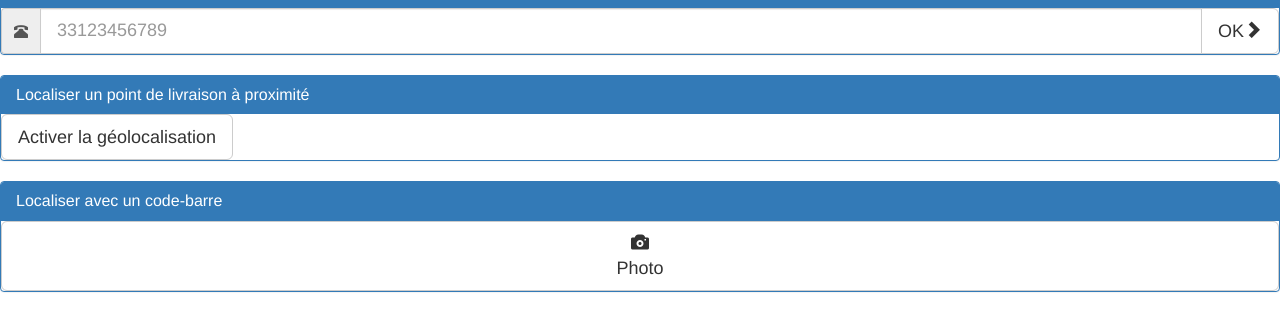
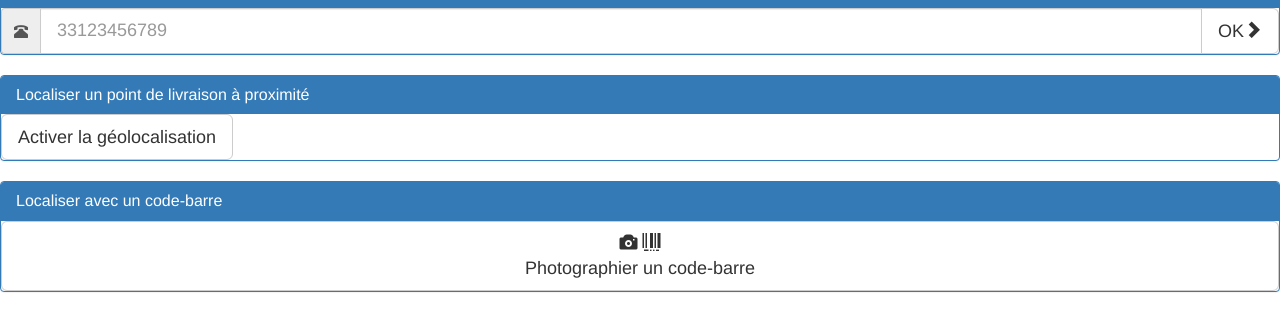
Before and after one commit to LaPosteSNA/locpin, a plain HTML site: page index.html in a window 1280 px wide. Shown: the part 107-438 px from the top of the page. Drawn offline with Linux system fonts and the light colour scheme.

Commit message:
updated index.html photoBtn

```diff
--- a/index.html
+++ b/index.html
@@ -63,15 +63,14 @@
 					<h1 class="panel-title">Localiser avec un code-barre</h1>
 				</div>
 				<div class="panel-content">
-					<!-- <button type="button" class="btn btn-primary btn-lg btn-block">Scanner un code-barre <span class="glyphicon glyphicon-barcode" aria-hidden="true"></span></button> -->
-					<!-- <div class="panel panel-default" id="yourElement"></div> -->
 					<div class="btn-group btn-group-justified" role="group">
+						<!-- Realtime barcode scanning! It's incomplete for now, but you can go ahead and try it. -->
 						<!-- <div class="btn-group" role="group">
 							<button id="quaggaBtn" type="button" class="btn btn-default btn-lg"><span class="glyphicon glyphicon-barcode"></span><br/>Scan</button>
 						</div> -->
 						<div class="btn-group" role="group">
 							<div class="fake-btn">
-								<label class="btn btn-default btn-file btn-lg label-btn"><span class="glyphicon glyphicon-camera"></span><br/>Photo<input id="photoBtn" type="file" accept="image/*" style="display:none;" capture>
+								<label class="btn btn-default btn-file btn-lg label-btn"><span class="glyphicon glyphicon-camera"></span> <span class="glyphicon glyphicon-barcode"></span><br/>Photographier un code-barre<input id="photoBtn" type="file" accept="image/*" style="display:none;" capture>
 							</label>
 							</div>
 						</div>
```
